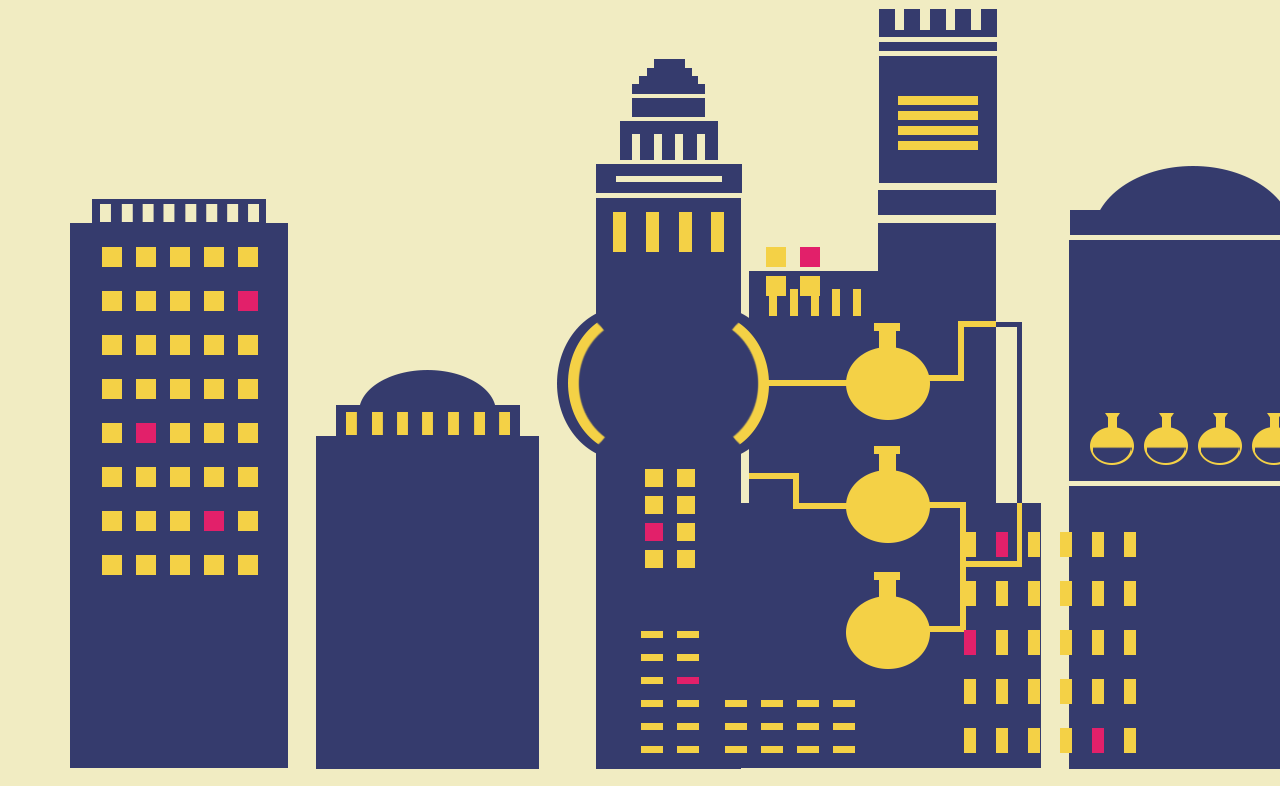
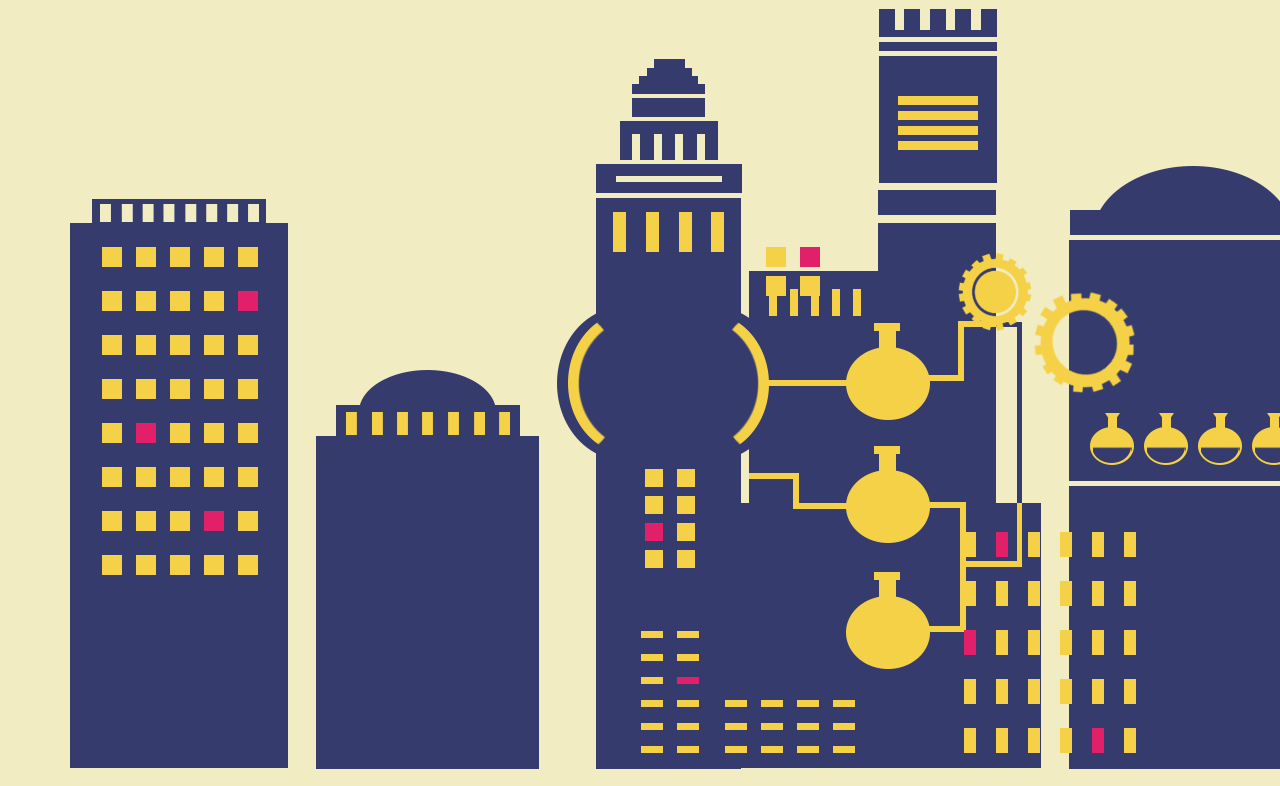
Before and after one commit to twillight1207/brave, a plain HTML site: page index.html in a window 1280 px wide. Shown: the part 103-889 px from the top of the page. Drawn offline with Linux system fonts and the light colour scheme.

Commit message:
cogs_wheeling

```diff
--- a/index.html
+++ b/index.html
@@ -185,9 +185,17 @@
                 <span></span>
             </div>
         </div>
+        <div class="cog-first">
+            <img src="cog.png" class="cog-big" width="150" height="150" />
+        </div>
+        <div class="cog-second">
+            <img src="cog2.png" class="cog-small" width="110" height="110" />
+        </div>
+
         <img src="brave_buildings.png" class="building__background" />
         <script src="window.js"></script>
         <script src="red.js"></script>
+        <script src="cog.js"></script>
     </main>
 </body>
 </html>
--- a/style.css
+++ b/style.css
@@ -112,3 +112,32 @@ h1 {
 .animatedWindow {
     animation: blinkWindow 1s step-end;
 }
+
+.cog-first {
+    position: absolute;
+    right: 120px;
+    top: 370px;
+}
+
+.cog-second {
+    position: absolute;
+    right: 230px;
+    top: 340px;
+}
+
+@keyframes cogRotate {
+    from {
+        transform: rotate(0deg);
+    }
+    to {
+        transform: rotate(359deg);
+    }
+}
+
+.cog-first .cog-big {
+    animation: cogRotate 8s linear infinite;
+}
+
+.cog-second .cog-small {
+    animation: cogRotate 4s linear infinite;
+}
```
Also changed, not shown: cog.png (added), cog2.png (added), 1 other file.
